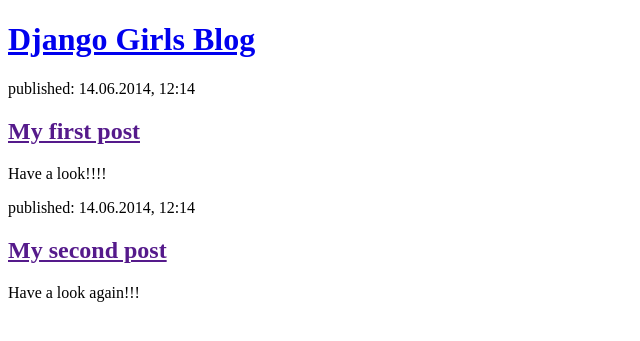
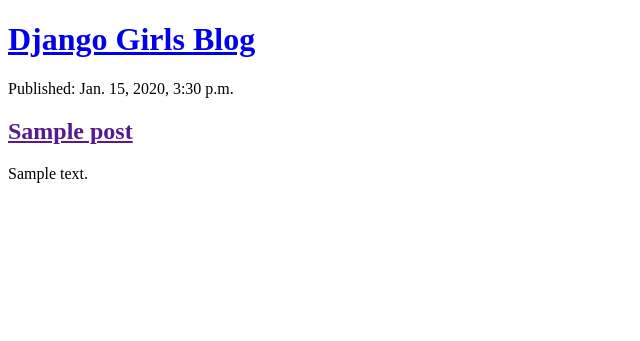
Before and after one commit to Amisha-100/my-first-blog, a Django app: template blog/templates/blog/post_list.html in a window 1280 px wide. Shown: the top 341 px of the page, without its empty margins (0-640 px from the left). Run offline with Django 3.2, Linux system fonts and the light colour scheme; the template is opened without the code that fills it: values that come from a table or form of the project are taken from there, others are empty; tables that the repository leaves empty hold one stand-in row (values such as "Sample post").

Commit message:
Modified templates to display post from database

```diff
--- a/blog/models.py
+++ b/blog/models.py
@@ -9,7 +9,7 @@
     created_date=models.DateTimeField(default=timezone.now)
     published_date=models.DateTimeField(blank=True, null=True)
 
-    def publish(selfself):
+    def publish(self):
         self.published_date= timezone.now()
         self.save()
 
--- a/blog/templates/blog/post_list.html
+++ b/blog/templates/blog/post_list.html
@@ -9,16 +9,15 @@
             <h1><a href="/">Django Girls Blog</a></h1>
         </div>
 
-        <div>
-            <p>published: 14.06.2014, 12:14</p>
-            <h2><a href="">My first post</a></h2>
-            <p>Have a look!!!!</p>
-        </div>
+       {% for post in posts %}
 
         <div>
-            <p>published: 14.06.2014, 12:14</p>
-            <h2><a href="">My second post</a></h2>
-            <p>Have a look again!!!</p>
+         <p> Published:   {{post.published_date}}</p>
+            <h2><a href="">{{post.title}}</a></h2>
+            <p>{{ post.text | linebreaksbr }}</p>
         </div>
+        {% endfor %}
+
+
 </body>
 </html>
--- a/blog/views.py
+++ b/blog/views.py
@@ -1,5 +1,7 @@
 from django.shortcuts import render
-
+from django.utils import timezone
+from .models import Post
 # Create your views here.
 def post_list(request):
-    return render(request,'blog/post_list.html',{})
+    posts=Post.objects.filter(published_date__lte=timezone.now()).order_by('published_date')
+    return render(request,'blog/post_list.html',{'posts': posts})
```
